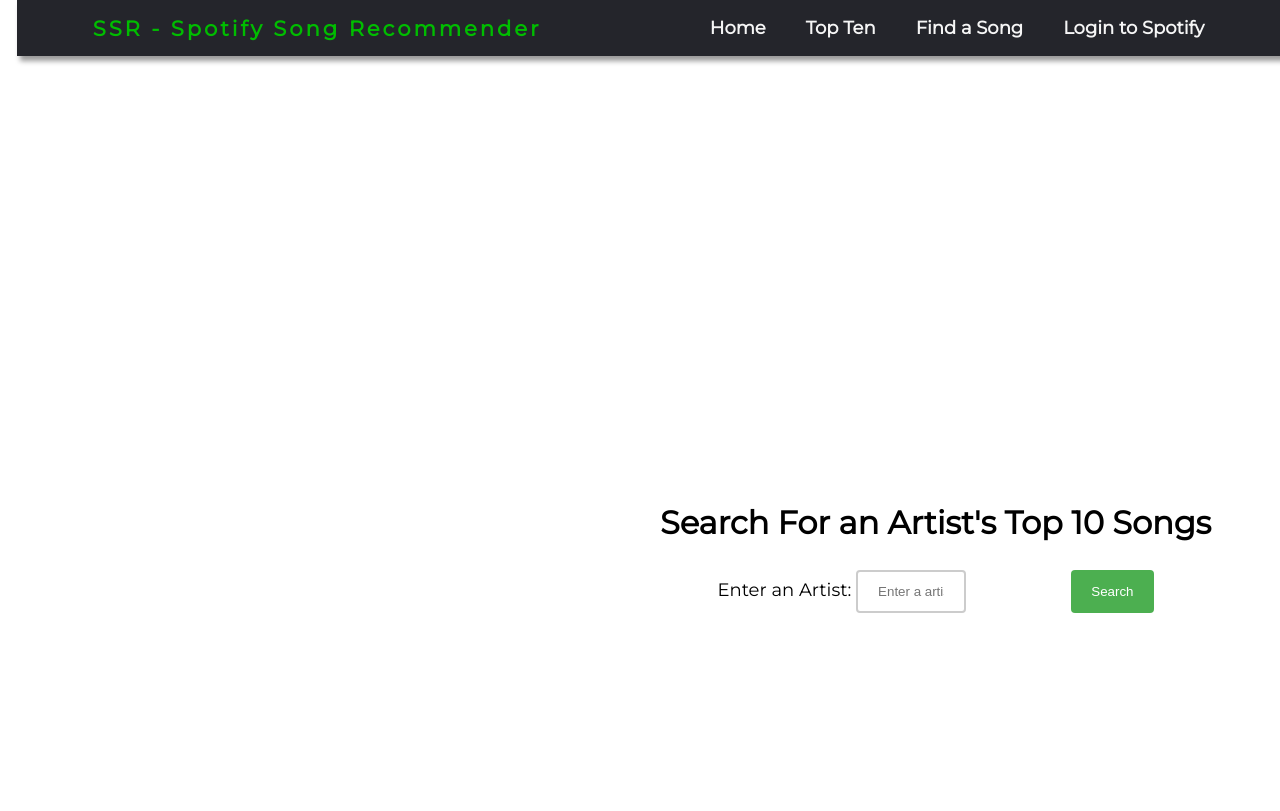
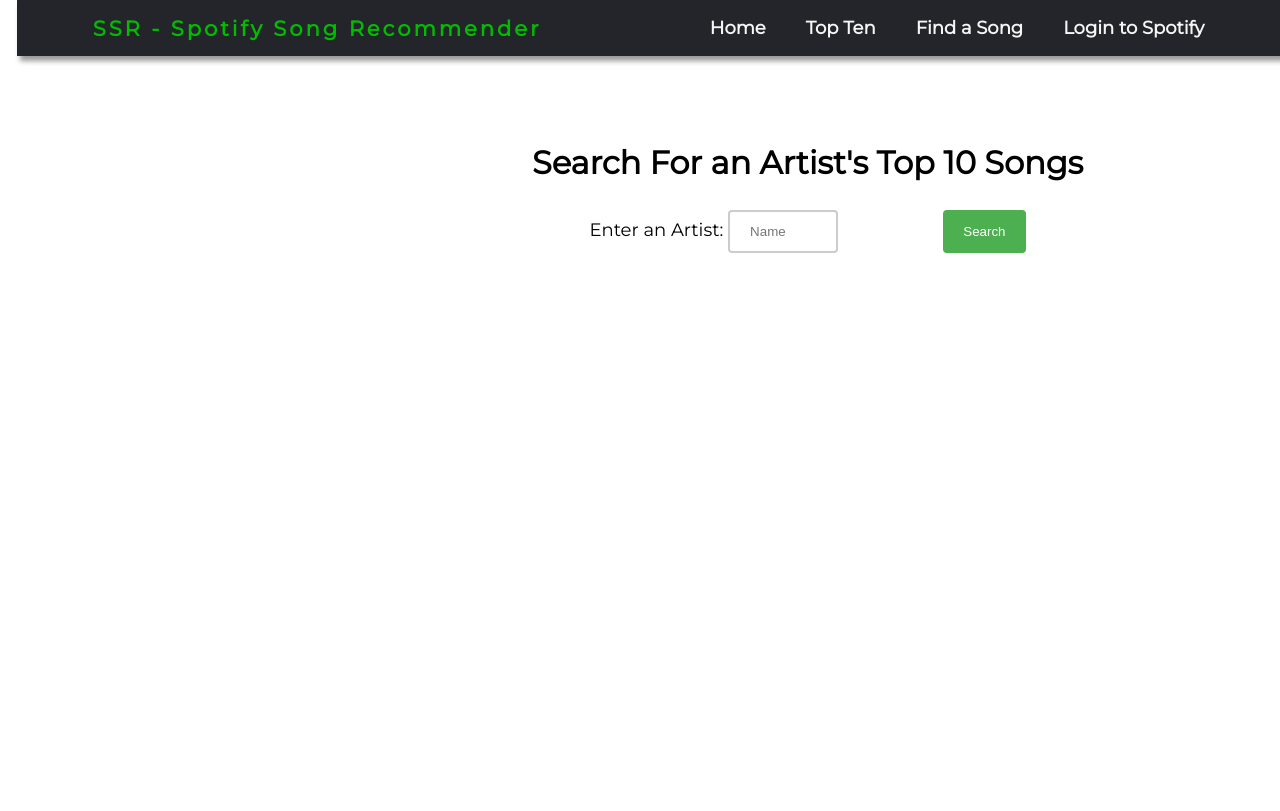
Before and after one commit to AlexFedus/COSC-473-Project, a Flask app: template templates/index.html in a window 1280 px wide. Shown: the part 17-828 px from the top of the page. After the commit the page ends 270 px from the top, so only its background shows below. Run offline with Flask 3, Linux system fonts and the light colour scheme; the template is opened without the code that fills it, so the values that code supplies are empty.

Commit message:
Fixed Top Ten
Adjusted css and html for top ten page

```diff
--- a/static/navbar.css
+++ b/static/navbar.css
@@ -132,8 +132,8 @@
 /* Apply styles to the artistbox */
 .artistbox {
   position: absolute;
-  top: 25em;
-  left: 50%;
+  top: 5em;
+  left: 40%;
   max-width: 800px;
   margin: 0 auto;
   padding: 40px 20px;
--- a/templates/index.html
+++ b/templates/index.html
@@ -44,7 +44,7 @@
             <h1 class="topTen">Search For an Artist's Top 10 Songs</h1>
             <form action="{{ url_for('views.artist')}}" method="post">
                 <label for="artistname" class="label1A">Enter an Artist:</label>
-                <input type="text" id="artistname" name="aname" placeholder="Enter a artist" class="textInputArtist">
+                <input type="text" id="artistname" name="aname" placeholder="Name" class="textInputArtist">
                 <button type="submit" class="searchbuttonArtist">Search</button>
             </form>
 
```
